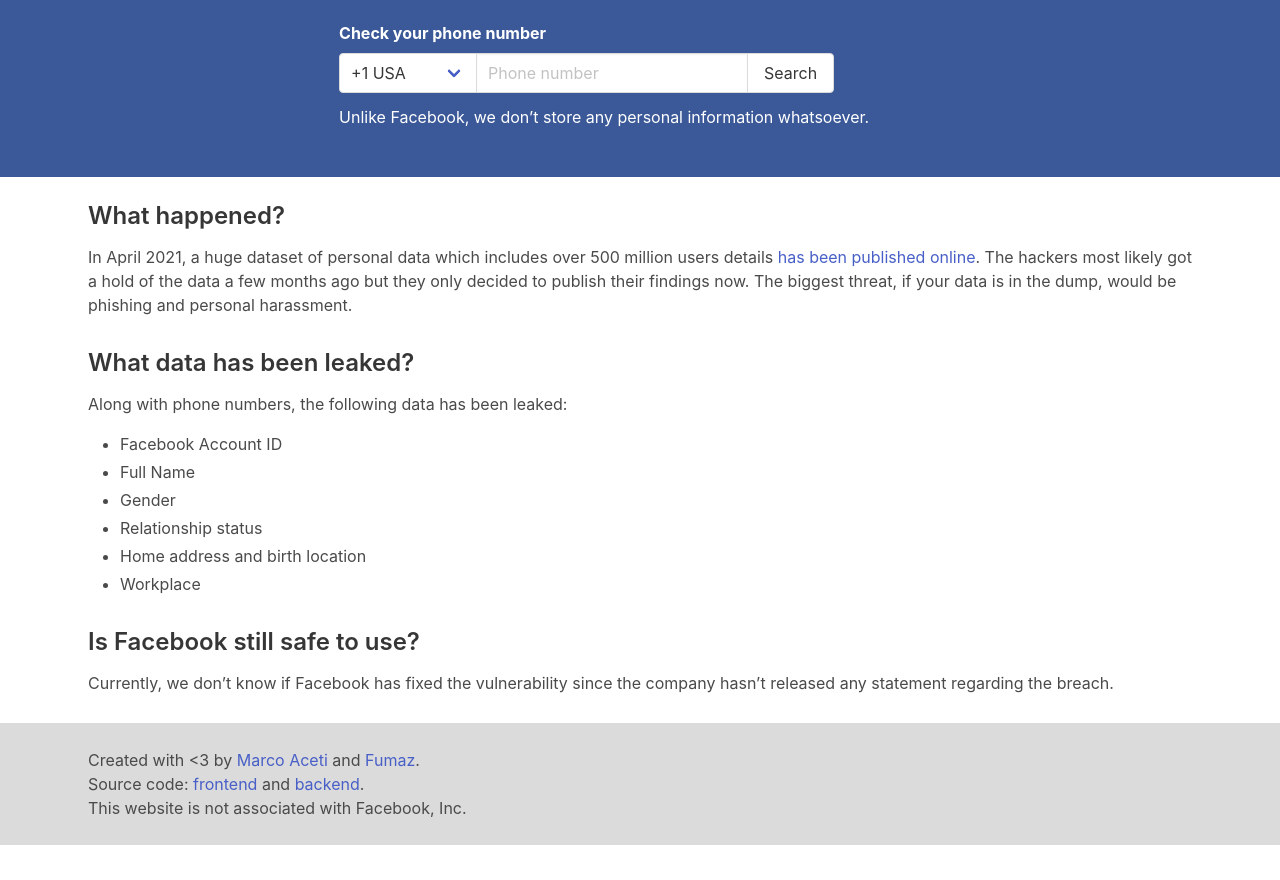
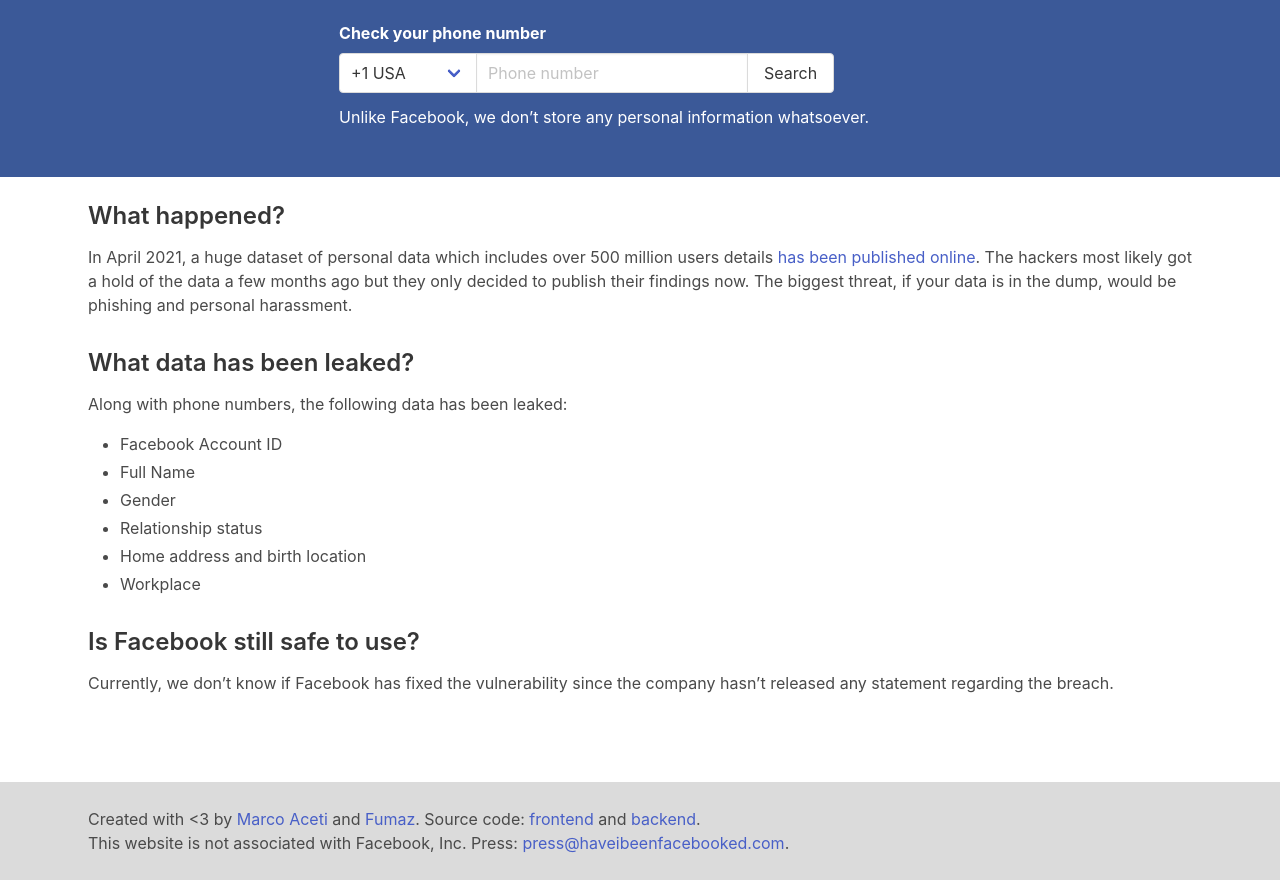
Before and after one commit to MarcoBuster/haveibeenfacebooked-frontend, a plain HTML site: page public/index.html in a window 1280 px wide. Shown: the part 116-996 px from the top of the page. Before the commit the page ends 961 px from the top, so only its background shows below. Drawn offline with Linux system fonts and the light colour scheme.

Commit message:
Add press email contact

```diff
--- a/public/index.html
+++ b/public/index.html
@@ -119,10 +119,11 @@
 
     <footer id="footer" class="section has-background-grey-lighter">
         <div class="container">
-            Created with <3 by <span id="credits"></span>. <br />
+            Created with <3 by <span id="credits"></span>.
             Source code: <a href="https://github.com/MarcoBuster/haveibeenfacebooked-frontend">frontend</a> and
-            <a href="https://github.com/Fumaz/haveibeenfacebooked-api">backend</a>. <br />
+            <a href="https://github.com/Fumaz/haveibeenfacebooked-api">backend</a>. <br/>
             This website is not associated with Facebook, Inc.
+            Press: <a href="mailto:press@haveibeenfacebooked.com">press@haveibeenfacebooked.com</a>.
         </div>
     </footer>
 
--- a/public/sass/main.sass
+++ b/public/sass/main.sass
@@ -56,7 +56,7 @@ html
   min-height: 100%
 
 body
-  margin: 0 0 125px
+  margin: 0 0 160px
 
 #footer
   position: absolute
```
Also changed, not shown: public/css/main.css.
